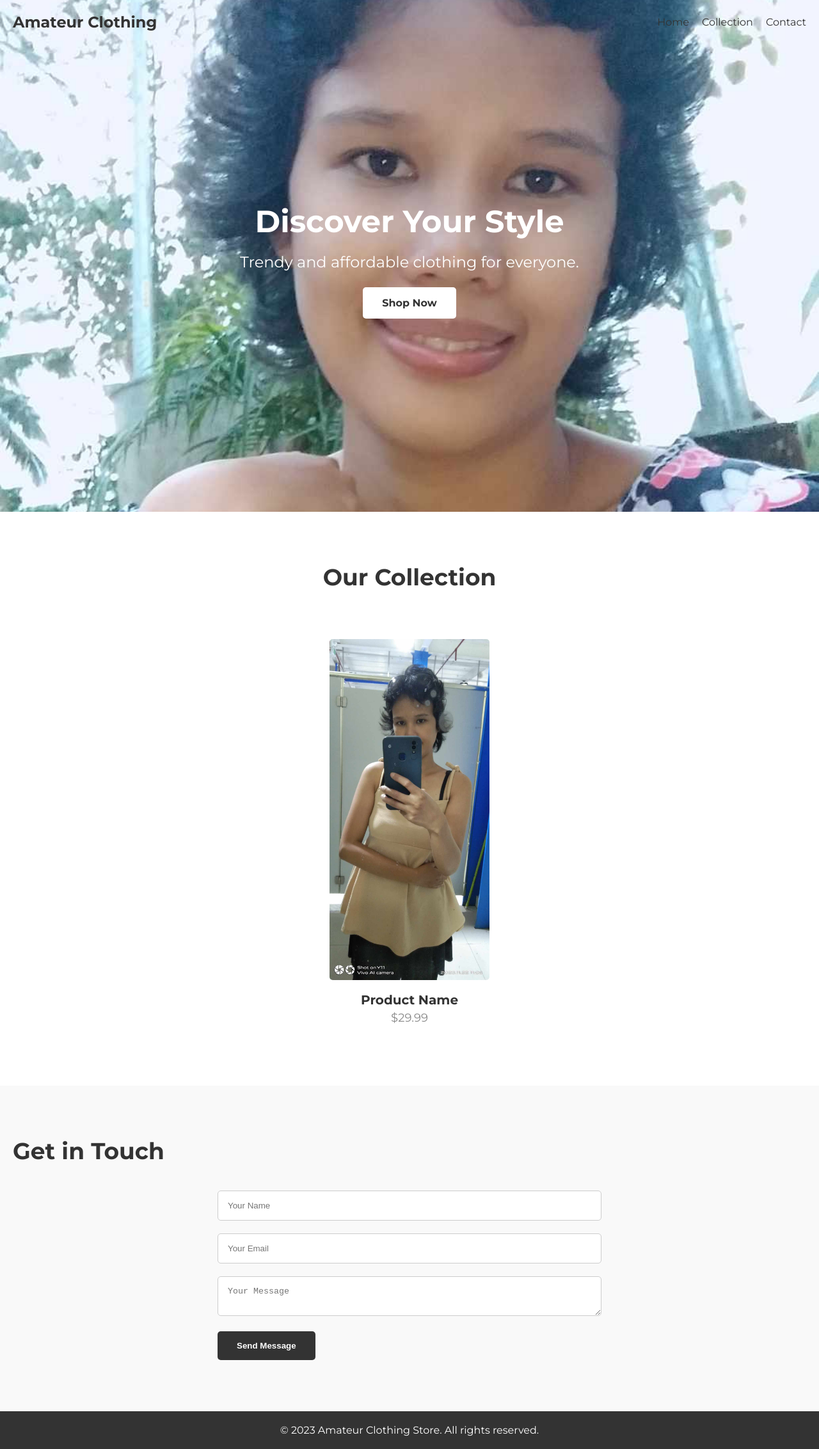
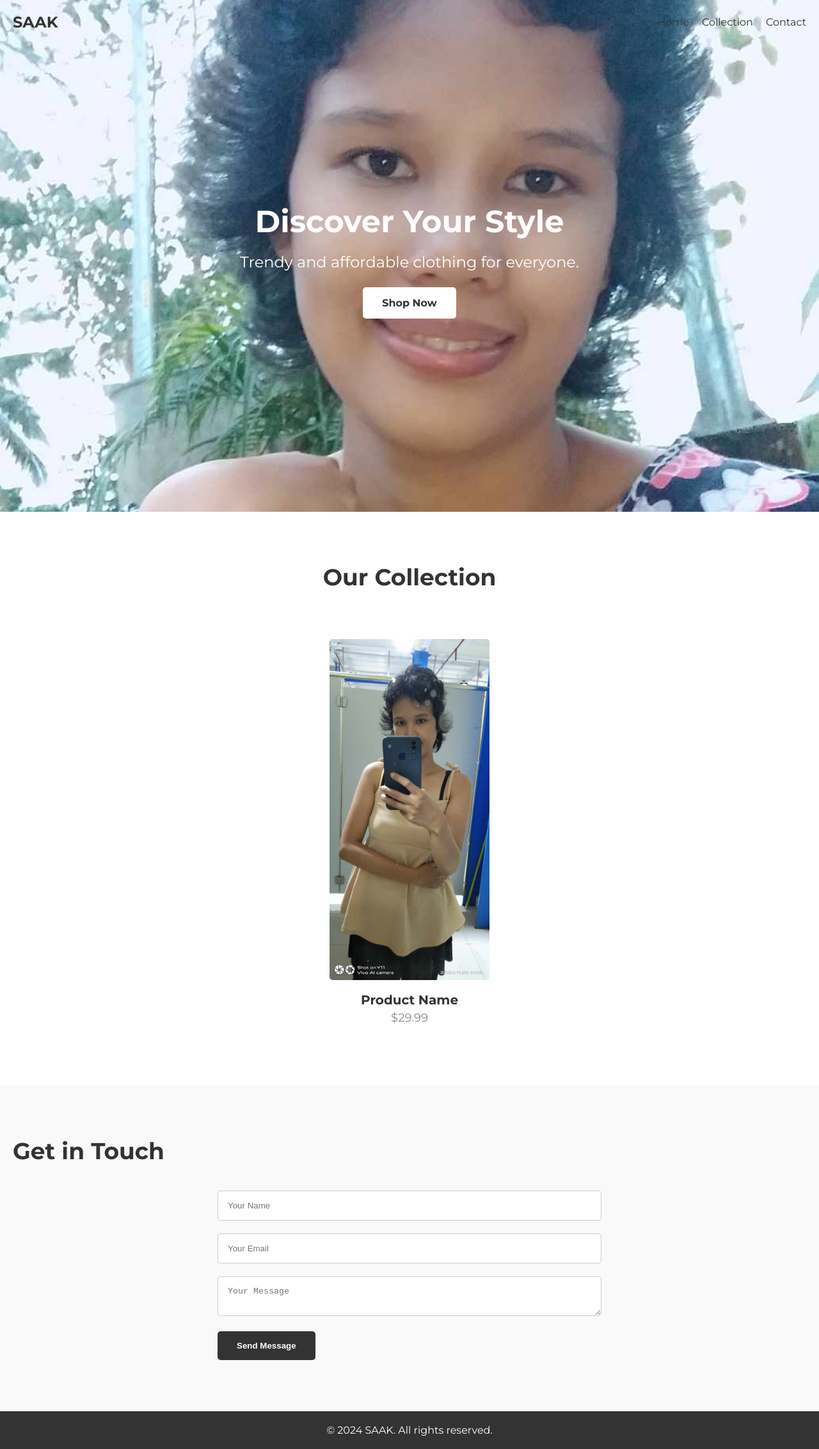
Before and after one commit to thoriumrobot/online-clothing-store, a plain HTML site: page index.html in a window 1280 px wide. Shown: the whole page at 64% size. Drawn offline with Linux system fonts and the light colour scheme.

Commit message:
Update index.html

```diff
--- a/index.html
+++ b/index.html
@@ -14,7 +14,7 @@
 <body>
     <!-- Navigation Bar -->
     <nav class="navbar">
-        <div class="logo">Amateur Clothing</div>
+        <div class="logo">SAAK</div>
         <ul class="nav-links">
             <li><a href="#home">Home</a></li>
             <li><a href="#collection">Collection</a></li>
@@ -61,7 +61,7 @@
 
     <!-- Footer -->
     <footer>
-        <p>&copy; 2023 Amateur Clothing Store. All rights reserved.</p>
+        <p>&copy; 2024 SAAK. All rights reserved.</p>
     </footer>
 
     <!-- JavaScript -->
```
